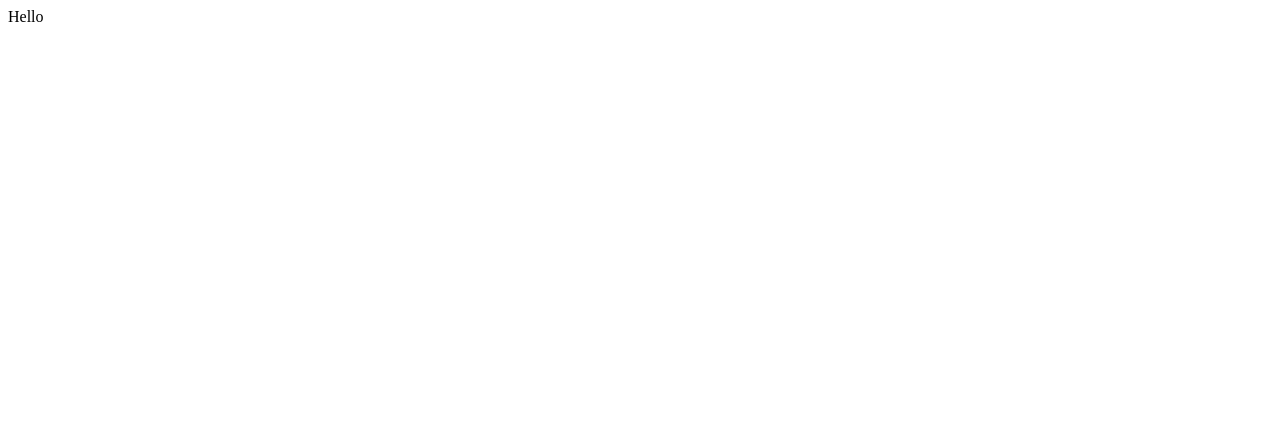
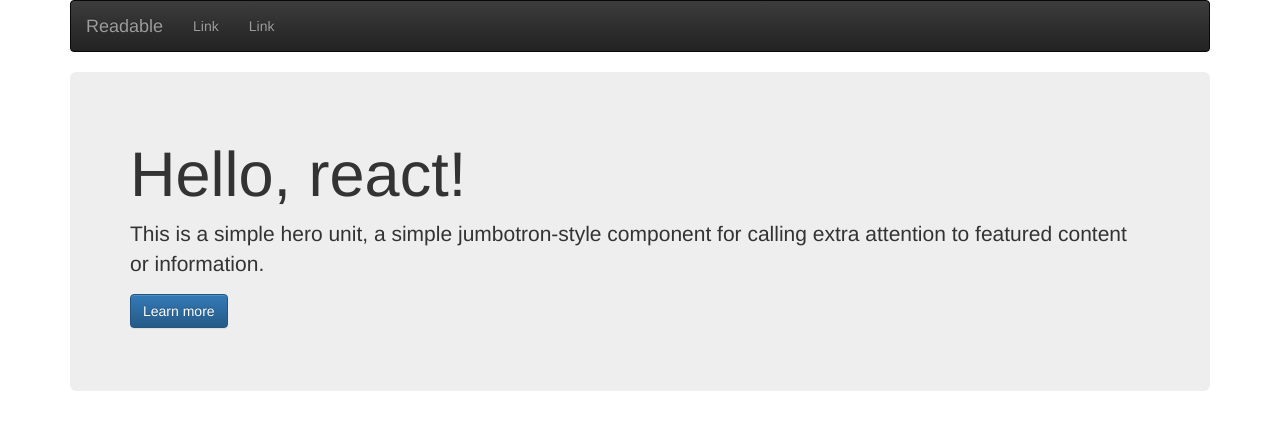
Before and after one commit to eccentricexit/readable, a React (Create React App) app: page / in a window 1280 px wide. Shown: the top 430 px of the page. Built offline with nearby package versions, Linux system fonts and the light colour scheme.

Commit message:
feat: Add bootstrap scaffolding

```diff
--- a/public/index.html
+++ b/public/index.html
@@ -4,6 +4,8 @@
     <meta charset="utf-8">
     <meta name="viewport" content="width=device-width, initial-scale=1, shrink-to-fit=no">
     <meta name="theme-color" content="#000000">
+    <link rel="stylesheet" href="https://maxcdn.bootstrapcdn.com/bootstrap/3.3.7/css/bootstrap.min.css" integrity="sha384-BVYiiSIFeK1dGmJRAkycuHAHRg32OmUcww7on3RYdg4Va+PmSTsz/K68vbdEjh4u" crossorigin="anonymous">
+    <link rel="stylesheet" href="https://maxcdn.bootstrapcdn.com/bootstrap/3.3.7/css/bootstrap-theme.min.css" integrity="sha384-rHyoN1iRsVXV4nD0JutlnGaslCJuC7uwjduW9SVrLvRYooPp2bWYgmgJQIXwl/Sp" crossorigin="anonymous">
     <title>Readable</title>
   </head>
   <body>
--- a/src/components/App.js
+++ /dev/null
@@ -1,13 +0,0 @@
-import React, { Component } from 'react';
-
-class App extends Component {
-  render() {
-    return (
-      <div className="App">
-        Hello
-      </div>
-    );
-  }
-}
-
-export default App;
--- /dev/null
+++ b/src/components/App.jsx
@@ -0,0 +1,48 @@
+import React, { Component } from 'react';
+import Jumbotron from 'react-bootstrap/lib/Jumbotron';
+import Button from 'react-bootstrap/lib/Button';
+import Navbar from 'react-bootstrap/lib/Navbar';
+import Nav from 'react-bootstrap/lib/Nav';
+import NavItem from 'react-bootstrap/lib/NavItem';
+import NavDropdown from 'react-bootstrap/lib/NavDropdown';
+import MenuItem from 'react-bootstrap/lib/MenuItem';
+
+
+class App extends Component {
+  render() {
+    return (
+      <div class="container">
+        <Navbar inverse collapseOnSelect>
+          <Navbar.Header>
+            <Navbar.Brand>
+              <a href="#brand">Readable</a>
+            </Navbar.Brand>
+            <Navbar.Toggle />
+          </Navbar.Header>
+          <Navbar.Collapse>
+            <Nav>
+              <NavItem eventKey={1} href="#">
+                Link
+              </NavItem>
+              <NavItem eventKey={2} href="#">
+                Link
+              </NavItem>
+            </Nav>
+          </Navbar.Collapse>
+        </Navbar>
+        <Jumbotron>
+          <h1>Hello, react!</h1>
+          <p>
+            This is a simple hero unit, a simple jumbotron-style component for calling
+            extra attention to featured content or information.
+          </p>
+          <p>
+            <Button bsStyle="primary">Learn more</Button>
+          </p>
+        </Jumbotron>
+      </div>
+    );
+  }
+}
+
+export default App;
```
Also changed, not shown: 1 other file (tests, documents, lock files or other folders).
